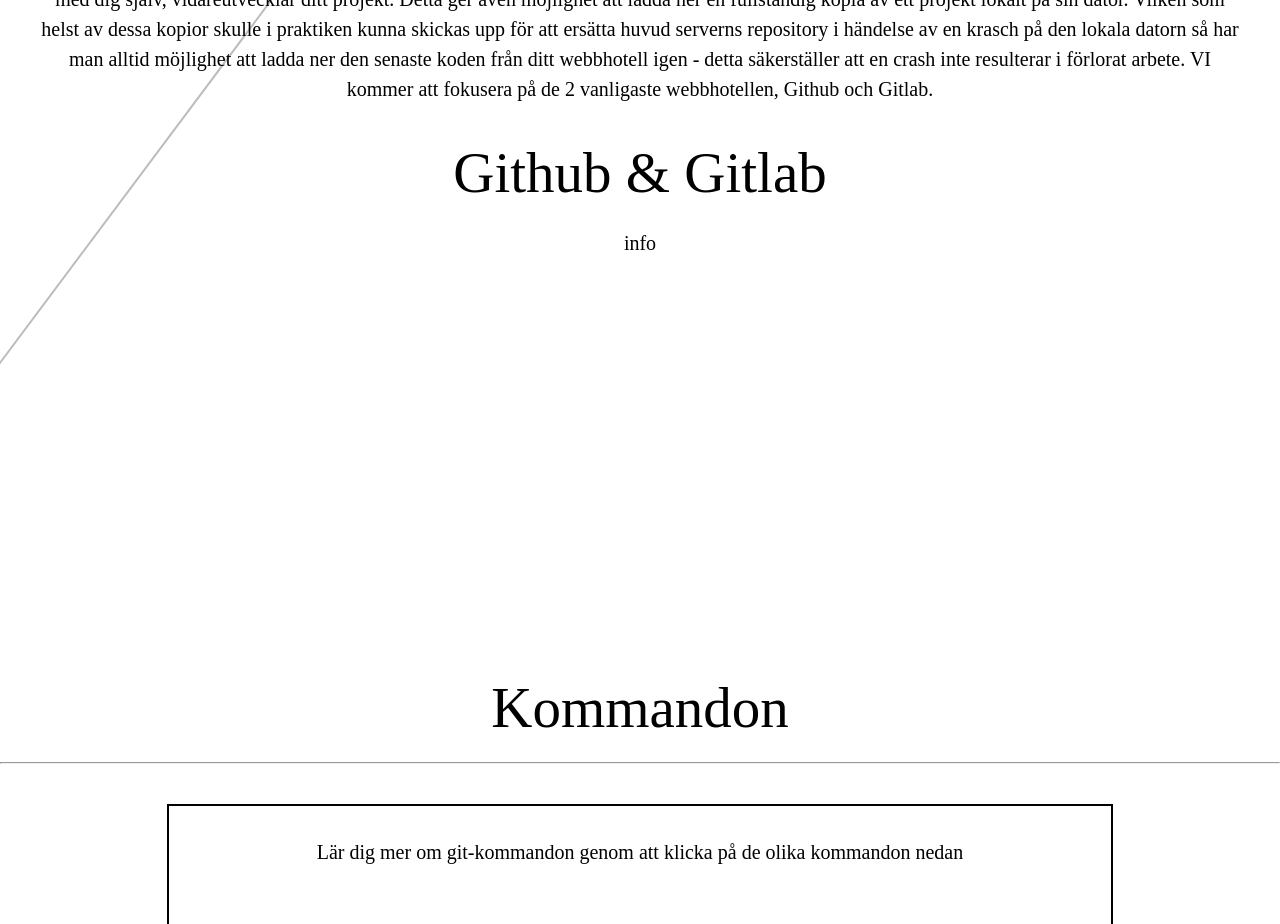
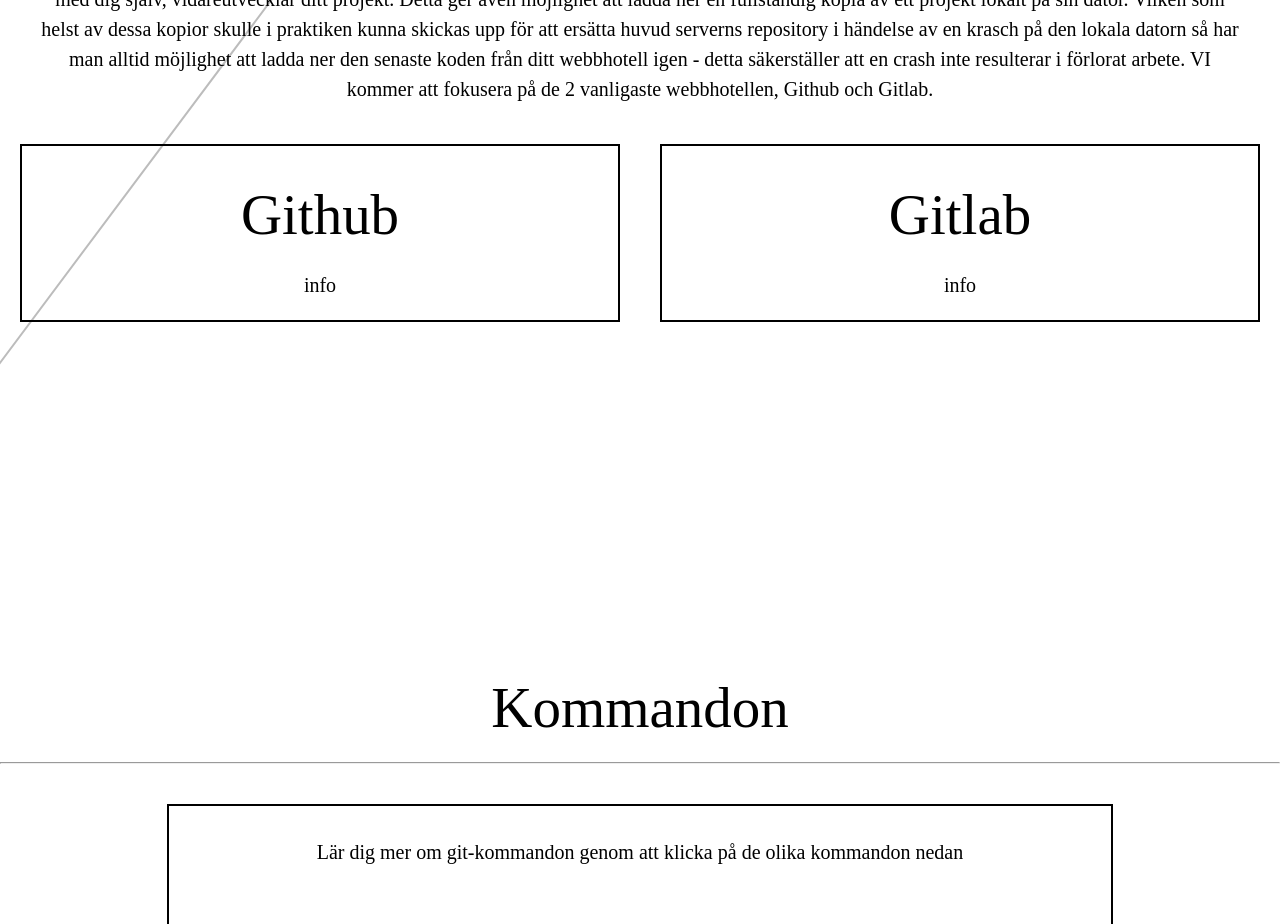
Before and after one commit to ellinorwase/how-to-git, a React (Create React App) app: page / in a window 1280 px wide. Shown: the part 2280-3204 px from the top of the page. Built offline with nearby package versions, Linux system fonts and the light colour scheme; a web font is replaced by a local one.

Commit message:
github/gitlab

```diff
--- a/src/components/web-hosting.js
+++ b/src/components/web-hosting.js
@@ -21,8 +21,16 @@
           arbete. VI kommer att fokusera på de 2 vanligaste webbhotellen, Github
           och Gitlab.
         </p>
-        <h2>Github & Gitlab</h2>
-        <p>info</p>
+        <div className="hosings-div">
+          <div className="github">
+            <h2>Github</h2>
+            <p>info</p>
+          </div>
+          <div className="gitlab">
+            <h2>Gitlab</h2>
+            <p>info</p>
+          </div>
+        </div>
       </div>
     );
   }
--- a/src/css/web-hosting.css
+++ b/src/css/web-hosting.css
@@ -1,10 +1,31 @@
-.webHosting-container{
-    height: 100vh;
-    text-align: center;
+.webHosting-container {
+  height: 100vh;
+  text-align: center;
 }
 
-.webHosting-container>p{
-    font-size: 20px;
-    margin-left: 40px;
-    margin-right: 40px;
+.webHosting-container > p {
+  font-size: 20px;
+  margin-left: 40px;
+  margin-right: 40px;
 }
+
+.hosings-div {
+  display: flex;
+  width: 100%;
+}
+
+.github {
+  text-align: center;
+  width: 50%;
+  justify-content: space-around;
+  border: 2px solid black;
+  margin: 20px;
+}
+
+.gitlab {
+  text-align: center;
+  width: 50%;
+  justify-content: space-around;
+  border: 2px solid black;
+  margin: 20px;
+}
```
